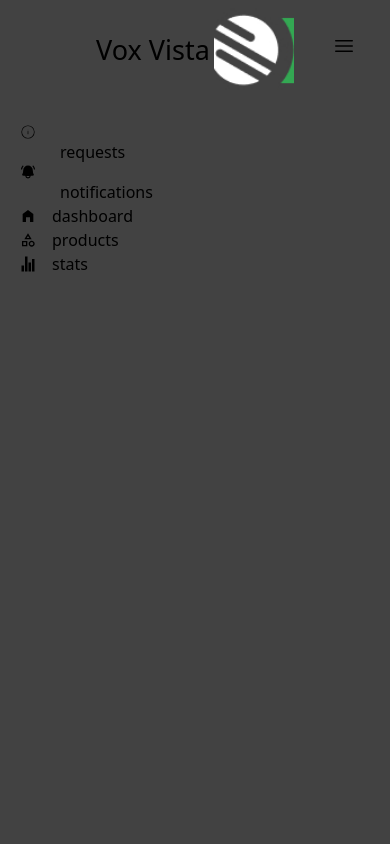
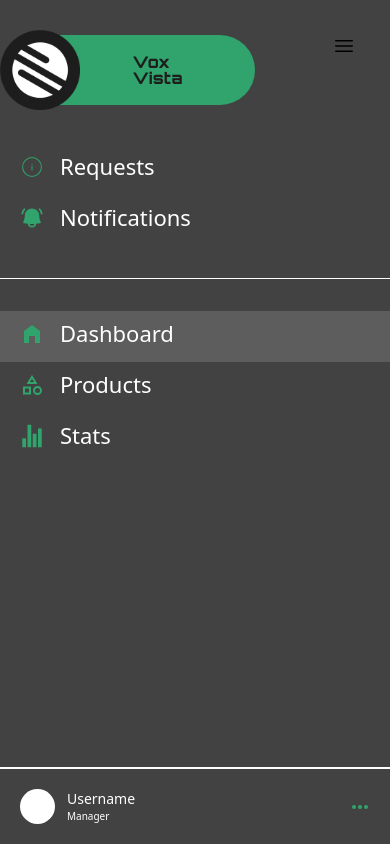
Before and after one commit to afaqalii/voxvista-ecommerceStore, a React (Vite) app: page /dashboard in a window 390 px wide. Built offline with nearby package versions, Linux system fonts and the light colour scheme; a web font is replaced by a local one.

Commit message:
done with dashboard sidebar complete along with responsiveness

```diff
--- a/index.html
+++ b/index.html
@@ -8,6 +8,13 @@
     <link
       rel="stylesheet"
       href="https://fonts.googleapis.com/css2?family=Poppins:wght@400;700&display=swap"
+    />
+    <!-- google fonts orbitron -->
+    <link rel="preconnect" href="https://fonts.googleapis.com" />
+    <link rel="preconnect" href="https://fonts.gstatic.com" crossorigin />
+    <link
+      href="https://fonts.googleapis.com/css2?family=Orbitron:wght@400..900&display=swap"
+      rel="stylesheet"
     />
     <!-- google fonts stint extra expanded -->
     <link rel="preconnect" href="https://fonts.googleapis.com" />
--- a/src/AppRouter/index.jsx
+++ b/src/AppRouter/index.jsx
@@ -21,6 +21,12 @@ const AppRoutes = () => {
           }
         >
           {/*  routes that are protected  */}
+          <Route element={<h1>Coming soonF</h1>} />
+          <Route path="requests" element={<h1>Coming soonF</h1>} />
+          <Route path="notifications" element={<h1>Coming soonF</h1>} />
+          <Route path="products" element={<h1>Coming soonF</h1>} />
+          <Route path="stats" element={<h1>Coming soonF</h1>} />
+
         </Route>
         {/* routes that are public */}
         <Route path="/" element={<Layout />}>
--- a/src/hooks/isActive.jsx
+++ b/src/hooks/isActive.jsx
@@ -4,7 +4,7 @@ import { useLocation } from "react-router-dom";
 const isActive = (path) => {
   // path is the item path that we have assigned to it
   let location = useLocation();
-  return location.pathname === path;
+  return location.pathname === path || location.pathname === path + "/";
 };
 
 export default isActive;
--- a/src/pages/Dashboard/DashboardSidebar.jsx
+++ b/src/pages/Dashboard/DashboardSidebar.jsx
@@ -1,16 +1,17 @@
 import React, { useEffect, useState } from "react";
 import { NavLink } from "react-router-dom";
 // asssets
-import logo from "../../assets/sidebarLogo.jpg";
+import { HiDotsHorizontal } from "react-icons/hi";
+import logo from "../../assets/Logo.png";
 import { useDispatch, useSelector } from "react-redux";
 import { HiOutlineBars3 } from "react-icons/hi2";
 import { toggleSidebar } from "../../store/reducers/UISlice";
-import isActive from "../../hooks/isActive";
 import { CiCircleInfo } from "react-icons/ci";
 import { HiMiniBellAlert } from "react-icons/hi2";
 import { MdHomeFilled } from "react-icons/md";
 import { MdOutlineCategory } from "react-icons/md";
 import { IoStatsChartSharp } from "react-icons/io5";
+import isActive from "../../hooks/isActive";
 
 const DashboardSidebar = () => {
   const { isSidebarOpen } = useSelector((state) => state.UI);
@@ -34,31 +35,31 @@ const DashboardSidebar = () => {
   const sideLinks = [
     {
       title: "requests",
-      icon: <CiCircleInfo />,
-      path: "/requests",
+      icon: <CiCircleInfo className="w-full h-full" />,
+      path: "/dashboard/requests",
     },
     {
       title: "notifications",
-      icon: <HiMiniBellAlert />,
-      path: "/notifications",
+      icon: <HiMiniBellAlert className="w-full h-full" />,
+      path: "/dashboard/notifications",
     },
   ];
 
   const sideLink2 = [
     {
       title: "dashboard",
-      icon: <MdHomeFilled />,
-      path: "/dashboard/tenants",
+      icon: <MdHomeFilled className="w-full h-full" />,
+      path: "/dashboard",
     },
     {
       title: "products",
-      path: "/products",
-      icon: <MdOutlineCategory />,
+      path: "/dashboard/products",
+      icon: <MdOutlineCategory className="w-full h-full" />,
     },
     {
       title: "stats",
-      path: "/stats",
-      icon: <IoStatsChartSharp />,
+      path: "/dashboard/stats",
+      icon: <IoStatsChartSharp className="w-full h-full" />,
     },
   ];
 
@@ -67,8 +68,8 @@ const DashboardSidebar = () => {
       className={`
       ${
         isSidebarOpen ? "w-full max-w-[256px]" : "hidden"
-      } shadow-primary bg-gray100 overflow-y-auto  h-full max-h-full px-5
-      ${isSmallScreen ? "fixed left-0 w-full max-w-full" : ""}
+      } shadow-primary bg-gray100 overflow-y-auto  h-full max-h-full
+      ${isSmallScreen ? "fixed left-0 w-full max-w-full" : "relative"}
       `}
     >
       {isSidebarOpen &&
@@ -81,11 +82,18 @@ const DashboardSidebar = () => {
           </span>
         )}
       {/*logo */}
-      <div className="flex items-center justify-center gap-1 h-[100px] p-5 mb-[24px]">
-        <h1 className="text-primary-blue text-[27px]">Vox Vista</h1>
-        <img src={logo} alt="logo" className="max-w-none w-[80px]" />
+      <div className="flex items-center h-[100px] mb-[24px] mt-5">
+        <img
+          src={logo}
+          alt="logo"
+          className="relative max-w-none object-cover h-[80px] w-[80px]"
+        />
+        <span className="grid place-content-center font-orbitron ml-[-20px] leading-4 font-extrabold text-base text-black h-[70px] bg-green w-1/2 rounded-tr-full rounded-br-full">
+          Vox <br /> Vista
+        </span>
       </div>
-      <div>
+      <section>
+        <div className={"mb-8"}>
           {sideLinks?.map((linkItem, i) => (
             <NavLink
               onClick={() => {
@@ -94,14 +102,23 @@ const DashboardSidebar = () => {
               key={i}
               to={linkItem?.path}
             >
-            <div className={``}>
-              <span>{linkItem.icon}</span>
-              <p className="ml-10">{linkItem?.title}</p>
+              <div
+                className={`flex items-center gap-4 pt-[6px] pb-[12px] px-5 ${
+                  isActive(linkItem.path) ? " bg-gray50 " : ""
+                }`}
+              >
+                <span className="h-[24px] w-[24px] text-green">
+                  {linkItem.icon}
+                </span>
+                <p className="text-[22px] text-white capitalize">
+                  {linkItem?.title}
+                </p>
               </div>
             </NavLink>
           ))}
         </div>
-      <div>
+        <hr className="text-white" />
+        <div className="mt-8">
           {sideLink2?.map((linkItem, i) => (
             <NavLink
               onClick={() => {
@@ -110,13 +127,32 @@ const DashboardSidebar = () => {
               key={i}
               to={linkItem?.path}
             >
-            <div className={`flex items-center gap-4`}>
-              <span>{linkItem.icon}</span>
-              <p className="">{linkItem?.title}</p>
+              <div
+                className={`flex items-center gap-4 px-5 pt-[6px] pb-[12px] ${
+                  isActive(linkItem.path) ? " bg-gray50" : ""
+                }`}
+              >
+                <span className="h-[24px] w-[24px] text-green">
+                  {linkItem.icon}
+                </span>
+                <p className="text-[22px] text-white capitalize">
+                  {linkItem?.title}
+                </p>
               </div>
             </NavLink>
           ))}
         </div>
+      </section>
+      <section className="absolute bottom-0 w-full flex justify-between items-center gap-5 p-5 border-t-[2px] border-white">
+        <div className="flex items-start gap-3">
+          <span className="h-[35px] w-[35px] rounded-full bg-white"></span>
+          <div className="text-white">
+            <h3 className="text-sm">Username</h3>
+            <p className="text-[10px]">Manager</p>
+          </div>
+        </div>
+        <HiDotsHorizontal className="text-green text-xl" />
+      </section>
     </div>
   );
 };
--- a/tailwind.config.js
+++ b/tailwind.config.js
@@ -5,6 +5,7 @@ export default {
     extend: {
       fontFamily: {
         poppins: ["Poppins", "sans-serif"],
+        orbitron: ["Orbitron", "sans-serif"],
         stint: ["Stint Ultra Expanded", "serif"]
       },
       borderRadius: {
@@ -15,7 +16,8 @@ export default {
         green: "#31A36C",
         black: "#1E1E1E",
         gray: "#3F3F3F",
-        gray100:"#424242", // given to dashboard sidebar bg
+        gray50: "#5D5D5D",
+        gray100: "#424242", // given to dashboard sidebar bg
         gray200: "#5a5a6a",
         darkGray: "#373737",
         darkBlack: "#1D1D1D",
```
Also changed, not shown: src/assets/Logo.png (added), src/assets/sidebarLogoShape.png (added). Lines whose indentation alone changed are shown as unchanged.
